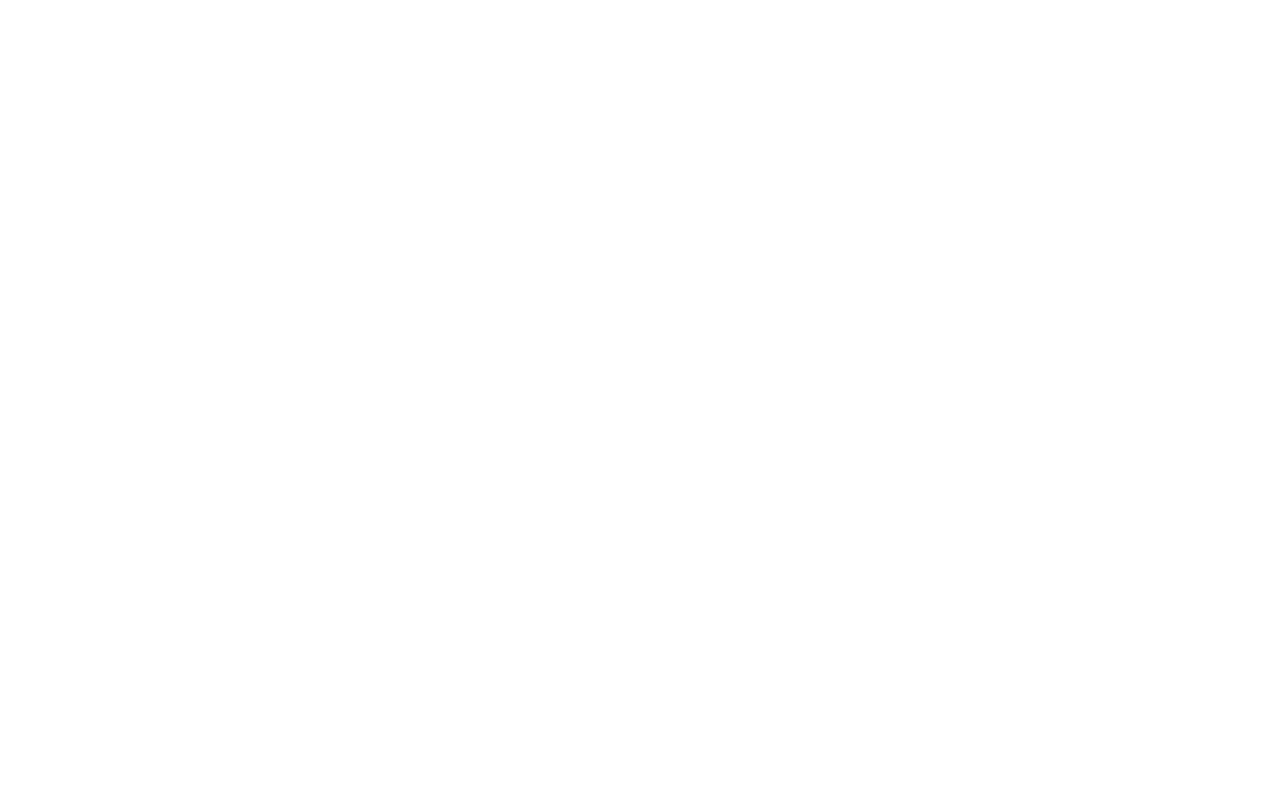
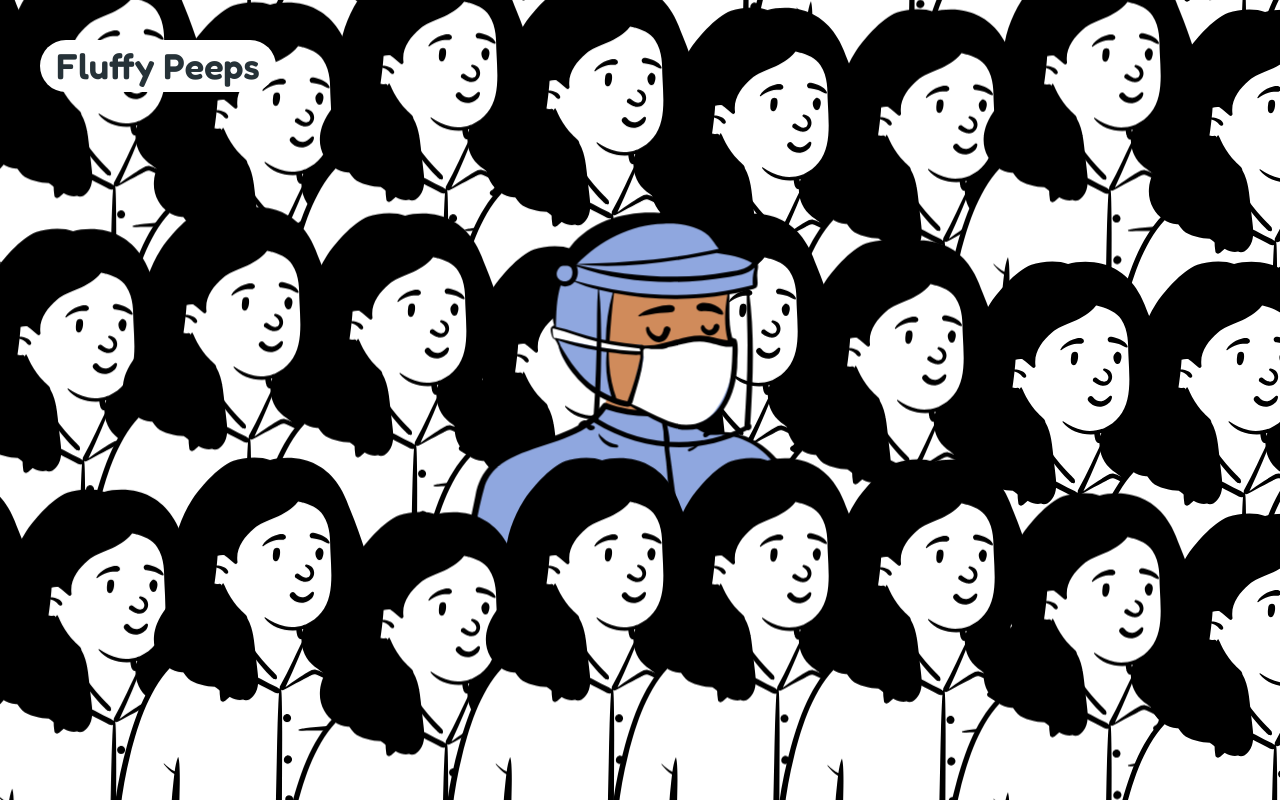
Before and after one commit to HtetWaiYann/fluffy, a Next.js app: page / in a window 1280 px wide. Built offline with nearby package versions, Linux system fonts and the light colour scheme.

Commit message:
feat: hero landing page with crowd and center avatars

```diff
--- a/src/app/page.tsx
+++ b/src/app/page.tsx
@@ -1,11 +1,13 @@
+import { Hero } from "@/components/Hero/Hero";
 import { Loader } from "@/components/Loader/Loader";
 
-/** The landing page. Server component; sections are client components inside it. */
 export default function Home() {
   return (
     <>
       <Loader />
-      <main />
+      <main>
+        <Hero />
+      </main>
     </>
   );
 }
--- /dev/null
+++ b/src/components/Hero/Hero.module.scss
@@ -0,0 +1,121 @@
+@use "../../styles/jump" as *;
+
+.hero {
+  position: relative;
+  // svh: the small viewport height, so the hero doesn't jump when mobile browser bars hide.
+  height: 100svh;
+  overflow: hidden;
+
+  // sizing for the avatars for both the crowd and the center peep
+  --cell: min(70svh, 140vw);
+  --cell-w: calc(var(--cell) * 240 / 324);
+
+  // to move to down (because of jumping animation, it looks to close to the top)
+  --drop: calc(var(--cell) * 0.1);
+}
+
+.wordmark {
+  position: absolute;
+  top: var(--space-gutter);
+  left: var(--space-gutter);
+  z-index: var(--z-hero-ui);
+  font-family: var(--font-display), system-ui, sans-serif;
+  font-size: var(--text-title);
+  font-weight: 600;
+  line-height: 1;
+  padding: var(--space-xs) var(--space-s);
+  border-radius: var(--radius-pill);
+  background: var(--color-bg);
+}
+
+.crowd {
+  position: absolute;
+  // reaches below the hero, so the front row still hides the below body part of peep (avatar) mid-jump.
+  inset: 0 0 calc(var(--cell) * -0.25 - var(--drop));
+  display: flex;
+  flex-direction: column;
+  justify-content: flex-end;
+}
+
+.row {
+  display: flex;
+  justify-content: center;
+
+  // each row starts 55% of a character's height into the one above.
+  & + & {
+    margin-top: calc(var(--cell) * -0.55);
+  }
+
+  // every other row shifts by half a step, like bricks. Rows are centred, so
+  // padding of one full step (0.35 of a width) moves the row by half a step.
+  &:nth-child(even) {
+    padding-left: calc(var(--cell-w) * 0.15);
+  }
+
+  // we need the last row stands in front of the centre figure so that their heads overlap her
+  // shoulders, so she looks like she's inside the crowd.
+  &:last-child {
+    position: relative;
+    z-index: var(--z-crowd-front);
+  }
+}
+
+.character {
+  flex: 0 0 var(--cell-w);
+  width: var(--cell-w);
+  height: var(--cell);
+  @include jump;
+
+  // Characters overlap by 65% sideways, so each one adds only 0.35 of a width
+  // (the artwork also has empty space at its sides).
+  & + & {
+    margin-left: calc(var(--cell-w) * -0.6);
+  }
+
+  // Only as many per row as the screen needs, so hidden ones don't animate.
+  // Figures are sized by screen height, so the count depends on the screen's
+  // shape (width / height), not its width. Each band shows enough for its widest
+  // screen (+1 spare). nth-child(-n + N) re-shows the first N with equal specificity.
+  &:nth-child(n + 7) {
+    display: none;
+  }
+
+  @media (min-aspect-ratio: 3/4) {
+    &:nth-child(-n + 8) {
+      display: block;
+    }
+  }
+
+  @media (min-aspect-ratio: 1/1) {
+    &:nth-child(-n + 10) {
+      display: block;
+    }
+  }
+
+  @media (min-aspect-ratio: 4/3) {
+    &:nth-child(-n + 14) {
+      display: block;
+    }
+  }
+
+  // 21:9 ultra-wide needs 19.
+  @media (min-aspect-ratio: 2/1) {
+    &:nth-child(n) {
+      display: block;
+    }
+  }
+}
+
+.center {
+  position: absolute;
+  left: 50%;
+  // we need to match the head to align with the crowd
+  bottom: calc(var(--cell) * -1.27 - var(--drop));
+  z-index: var(--z-hero-center);
+  width: auto;
+  height: calc(var(--cell) * 2.4);
+  translate: -50% 0;
+  @include jump;
+  // the image is a standing one so it is taller. so, we need to hop with its own height
+  --jump-height: calc(var(--cell) * -0.1);
+}
--- /dev/null
+++ b/src/components/Hero/Hero.tsx
@@ -0,0 +1,50 @@
+import Image from "next/image";
+import { CROWD_PEEP, HERO_CENTER, PEEP_SIZE } from "@/data/images";
+import { CENTER_TIMING, CROWD, type JumpTiming } from "@/data/heroScene";
+import styles from "./Hero.module.scss";
+
+const jumpStyle = ({ delay, duration }: JumpTiming) => ({
+  animationDelay: `${delay}s`,
+  animationDuration: `${duration}s`,
+});
+
+export function Hero() {
+  return (
+    <section className={styles.hero}>
+      <h1 className="visually-hidden">Fluffy Peeps</h1>
+      <p className={styles.wordmark} aria-hidden="true">
+        Fluffy Peeps
+      </p>
+
+      {/* Decorative: hidden from screen readers. */}
+      <div className={styles.crowd} aria-hidden="true">
+        {CROWD.map((row, rowIndex) => (
+          <div key={rowIndex} className={styles.row}>
+            {row.map((timing, colIndex) => (
+              <Image
+                key={colIndex}
+                className={styles.character}
+                style={jumpStyle(timing)}
+                src={CROWD_PEEP}
+                alt=""
+                width={PEEP_SIZE.width}
+                height={PEEP_SIZE.height}
+                loading="eager"
+              />
+            ))}
+          </div>
+        ))}
+      </div>
+
+      <Image
+        className={styles.center}
+        style={jumpStyle(CENTER_TIMING)}
+        src={HERO_CENTER.src}
+        alt=""
+        width={HERO_CENTER.width}
+        height={HERO_CENTER.height}
+        loading="eager"
+      />
+    </section>
+  );
+}
--- /dev/null
+++ b/src/data/heroScene.ts
@@ -0,0 +1,35 @@
+// Enough rows to cover a tall phone; extra rows overflow off the top and are clipped.
+const ROWS = 8;
+// Enough per row for a 21:9 ultra-wide screen (needs 19 at 65% overlap);
+// phones and tablets hide the extras.
+const COLS = 20;
+
+/** Timing for one character's jump, in seconds. */
+export type JumpTiming = { delay: number; duration: number };
+
+// Seeded pseudo-random numbers (mulberry32): they look random but are the same on
+// every run, so the server and the browser render identical HTML. Math.random()
+// would differ between the two and cause a hydration mismatch.
+function seededRandom(seed: number) {
+  return () => {
+    seed = (seed + 0x6d2b79f5) | 0;
+    let t = Math.imul(seed ^ (seed >>> 15), 1 | seed);
+    t = (t + Math.imul(t ^ (t >>> 7), 61 | t)) ^ t;
+    return ((t ^ (t >>> 14)) >>> 0) / 4294967296;
+  };
+}
+
+const random = seededRandom(7);
+
+// Each jump lasts 1.6–2.4s and starts 0–2.4s in, so no two characters move in step.
+const randomTiming = (): JumpTiming => ({
+  delay: +(random() * 2.4).toFixed(2),
+  duration: +(1.6 + random() * 0.8).toFixed(2),
+});
+
+export const CROWD: readonly (readonly JumpTiming[])[] = Array.from(
+  { length: ROWS },
+  () => Array.from({ length: COLS }, randomTiming),
+);
+
+export const CENTER_TIMING: JumpTiming = randomTiming();
--- a/src/data/images.ts
+++ b/src/data/images.ts
@@ -1,6 +1,3 @@
-// Hero: Open Peeps busts (CC0), black-and-white line art. One bust repeated
-// makes the crowd; the centre one is a different peep with coloured skin
-// (only its "Background" fill layers recoloured), so she's the one splash of colour.
 export const PEEP_SIZE = { width: 240, height: 324 };
 export const CROWD_PEEP = "/images/peeps/peep-crowd.svg";
 export const CENTER_PEEP = "/images/peeps/peep-center.svg";
@@ -14,5 +11,10 @@ export const LOADER_PEEPS: readonly string[] = [
   CROWD_PEEP,
 ];
 
-// What the loader waits for besides fonts: the hero's above-the-fold images.
-export const HERO_IMAGE_SRCS: readonly string[] = [CROWD_PEEP, CENTER_PEEP];
+export const HERO_CENTER = {
+  src: "/images/peeps/peep-center-nurse.svg",
+  width: 222,
+  height: 686,
+};
+
+export const HERO_IMAGE_SRCS: readonly string[] = [CROWD_PEEP, HERO_CENTER.src];
--- a/src/styles/_jump.scss
+++ b/src/styles/_jump.scss
@@ -13,6 +13,7 @@
   }
 
   50% {
-    transform: translateY(-10%);
+    // Default: 10% of the figure's own height. Set --jump-height to override.
+    transform: translateY(var(--jump-height, -10%));
   }
 }
--- a/src/styles/globals.scss
+++ b/src/styles/globals.scss
@@ -4,12 +4,21 @@
   --color-bg: #ffffff;
   --color-ink: #263238;
 
+  --space-xs: 0.5rem;
   --space-s: 1rem;
+  // Page edge padding: 16px on phones up to 40px on wide screens.
+  --space-gutter: clamp(1rem, 0.5rem + 2.5vw, 2.5rem);
 
   // Fluid sizes: rem + vw so text still scales with browser zoom.
   --text-label: 0.875rem;
+  --text-title: clamp(1.5rem, 1.2rem + 1.5vw, 2.25rem);
   --text-display: clamp(3rem, 2rem + 5vw, 6rem);
 
+  --radius-pill: 999px;
+
+  --z-hero-center: 1;
+  --z-crowd-front: 2;
+  --z-hero-ui: 3;
   --z-loader: 100;
 }
 
@@ -31,3 +40,13 @@ html {
   font-family: var(--font-body), system-ui, sans-serif;
   -webkit-font-smoothing: antialiased;
 }
+
+// For text only screen readers should get (e.g. the hero's h1).
+.visually-hidden {
+  position: absolute;
+  width: 1px;
+  height: 1px;
+  overflow: hidden;
+  clip-path: inset(50%);
+  white-space: nowrap;
+}
```
Also changed, not shown: public/images/peeps/peep-center-nurse.svg (added).
